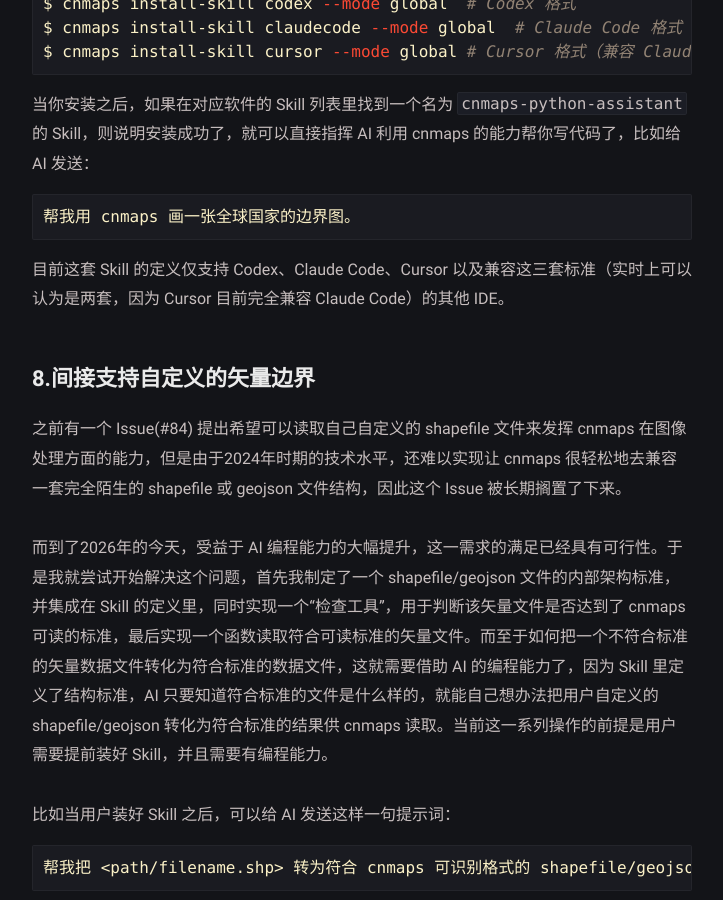
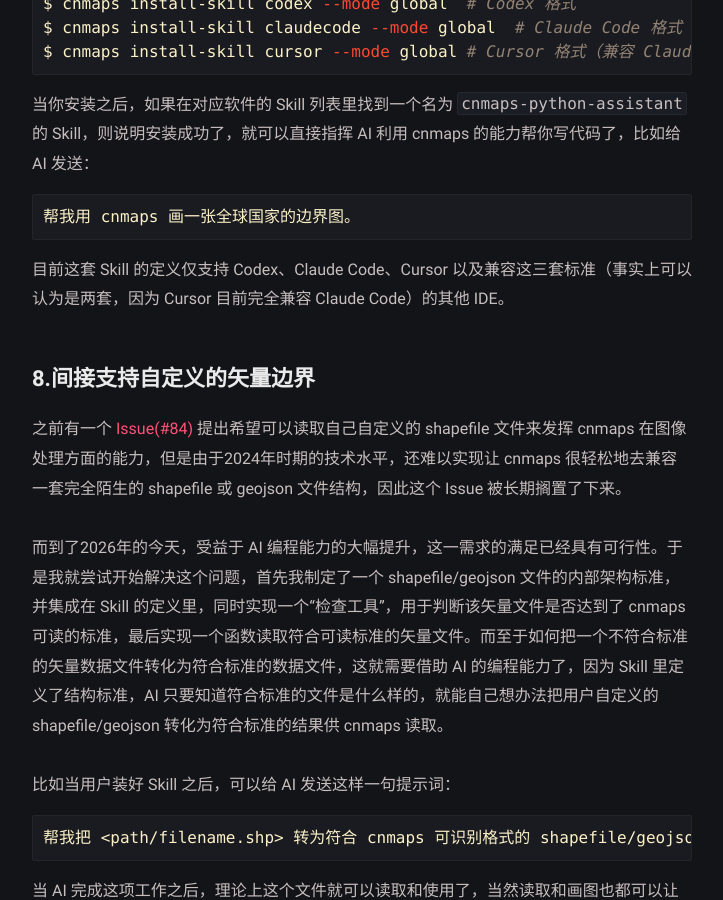
Before and after one commit to Clarmy/clarmy.github.io, a Jekyll site: the page built from _posts/2026-04-02-cnmaps-major-update-global-boundaries-ai-skill.md, in a window 1280 px wide and 900 px high, scrolled down 6555 px. Shown: the whole window, without its empty margins (278-1001 px from the left). Built offline with Jekyll 4.4.1, drawn with Linux system fonts in a browser that asks for light colours; some web fonts are replaced; comment, search, counter and statistics services are not loaded; some of the changed text lies outside the part shown.

Commit message:
更新: 修正 cnmaps 2.1 版本文档，优化兼容性问题描述，强调 Codex 在解决 shapely 兼容性及清理遗留问题中的作用，新增对流线图和像素图的裁剪能力，支持用户自定义矢量边界的读取，提升用户体验。

````diff
--- a/_posts/2026-04-02-cnmaps-major-update-global-boundaries-ai-skill.md
+++ b/_posts/2026-04-02-cnmaps-major-update-global-boundaries-ai-skill.md
@@ -203,13 +203,13 @@
 帮我用 cnmaps 画一张全球国家的边界图。
 ```
 
-目前这套 Skill 的定义仅支持 Codex、Claude Code、Cursor 以及兼容这三套标准（实时上可以认为是两套，因为 Cursor 目前完全兼容 Claude Code）的其他 IDE。
+目前这套 Skill 的定义仅支持 Codex、Claude Code、Cursor 以及兼容这三套标准（事实上可以认为是两套，因为 Cursor 目前完全兼容 Claude Code）的其他 IDE。
 
 ## 8.间接支持自定义的矢量边界
 
-之前有一个 Issue(#84) 提出希望可以读取自己自定义的 shapefile 文件来发挥 cnmaps 在图像处理方面的能力，但是由于2024年时期的技术水平，还难以实现让 cnmaps 很轻松地去兼容一套完全陌生的 shapefile 或 geojson 文件结构，因此这个 Issue 被长期搁置了下来。
+之前有一个 [Issue(#84)](https://github.com/cnmetlab/cnmaps/issues/84) 提出希望可以读取自己自定义的 shapefile 文件来发挥 cnmaps 在图像处理方面的能力，但是由于2024年时期的技术水平，还难以实现让 cnmaps 很轻松地去兼容一套完全陌生的 shapefile 或 geojson 文件结构，因此这个 Issue 被长期搁置了下来。
 
-而到了2026年的今天，受益于 AI 编程能力的大幅提升，这一需求的满足已经具有可行性。于是我就尝试开始解决这个问题，首先我制定了一个 shapefile/geojson 文件的内部架构标准，并集成在 Skill 的定义里，同时实现一个“检查工具”，用于判断该矢量文件是否达到了 cnmaps 可读的标准，最后实现一个函数读取符合可读标准的矢量文件。而至于如何把一个不符合标准的矢量数据文件转化为符合标准的数据文件，这就需要借助 AI 的编程能力了，因为 Skill 里定义了结构标准，AI 只要知道符合标准的文件是什么样的，就能自己想办法把用户自定义的 shapefile/geojson 转化为符合标准的结果供 cnmaps 读取。当前这一系列操作的前提是用户需要提前装好 Skill，并且需要有编程能力。
+而到了2026年的今天，受益于 AI 编程能力的大幅提升，这一需求的满足已经具有可行性。于是我就尝试开始解决这个问题，首先我制定了一个 shapefile/geojson 文件的内部架构标准，并集成在 Skill 的定义里，同时实现一个“检查工具”，用于判断该矢量文件是否达到了 cnmaps 可读的标准，最后实现一个函数读取符合可读标准的矢量文件。而至于如何把一个不符合标准的矢量数据文件转化为符合标准的数据文件，这就需要借助 AI 的编程能力了，因为 Skill 里定义了结构标准，AI 只要知道符合标准的文件是什么样的，就能自己想办法把用户自定义的 shapefile/geojson 转化为符合标准的结果供 cnmaps 读取。
 
 比如当用户装好 Skill 之后，可以给 AI 发送这样一句提示词：
 
````
Also changed, not shown: other parts of _posts/2026-04-02-cnmaps-major-update-global-boundaries-ai-skill.md (+3 -3 lines).
